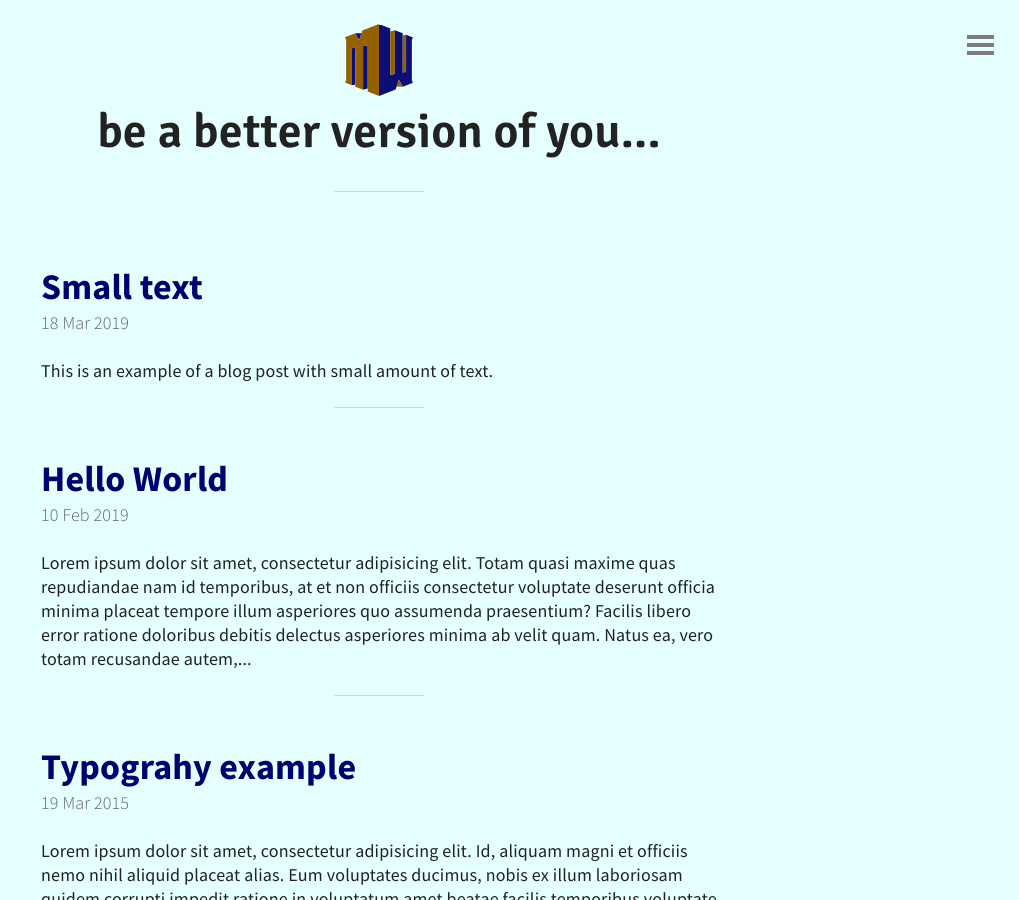
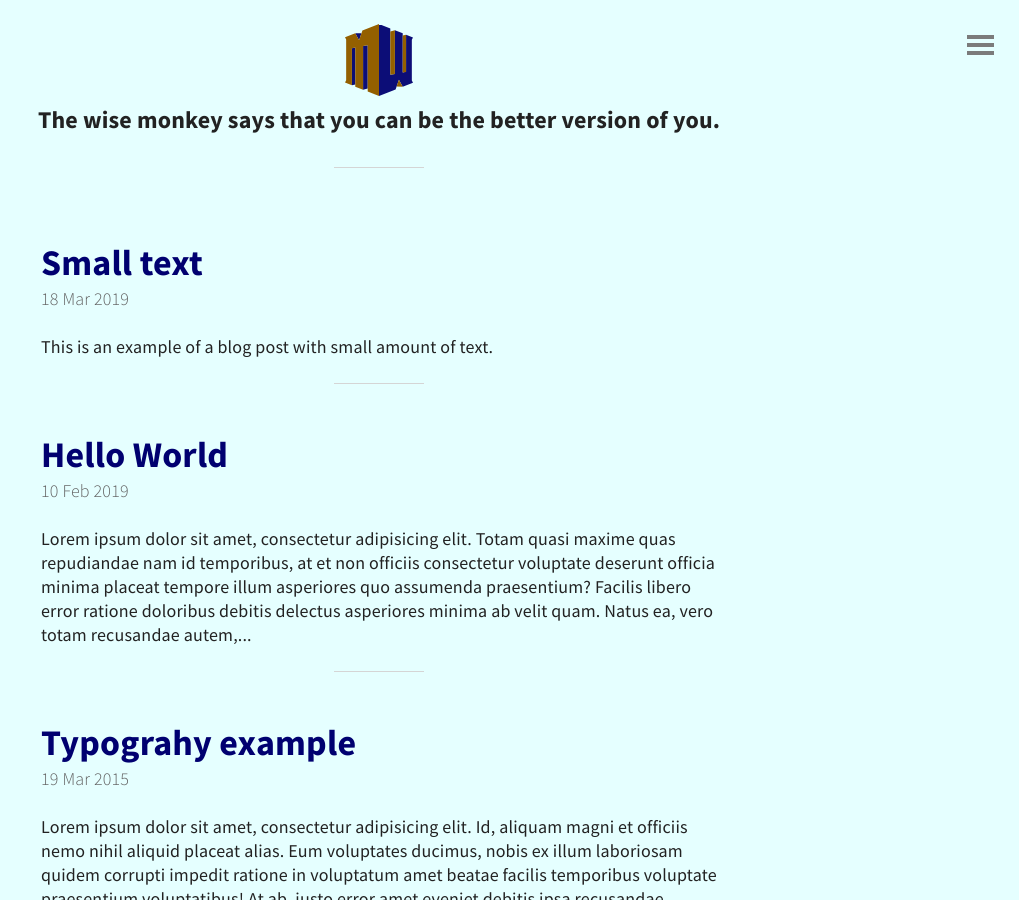
Before and after one commit to MonadWizard/blog, a Jekyll site: the page built from index.html, in a window 1280 px wide and 900 px high. Shown: the whole window, without its empty margins (261-1280 px from the left). Built offline with Jekyll 4.4.1, drawn with Linux system fonts in a browser that asks for light colours; the list of posts is cut into pages by our own code.

Commit message:
Update header.html

```diff
--- a/_includes/header.html
+++ b/_includes/header.html
@@ -1,6 +1,6 @@
 <header id="header">
 	<a href="{{ site.baseurl }}">
 		<img src="{{ "/img/emerald.svg" | prepend: site.baseurl | replace: '//', '/' }}" alt="Emerald Logo">
-	  <h1>be a better version of you...</h1>
+	  <h4>The wise monkey says that you can be the better version of you.</h4>
 	</a>
 </header>
```
